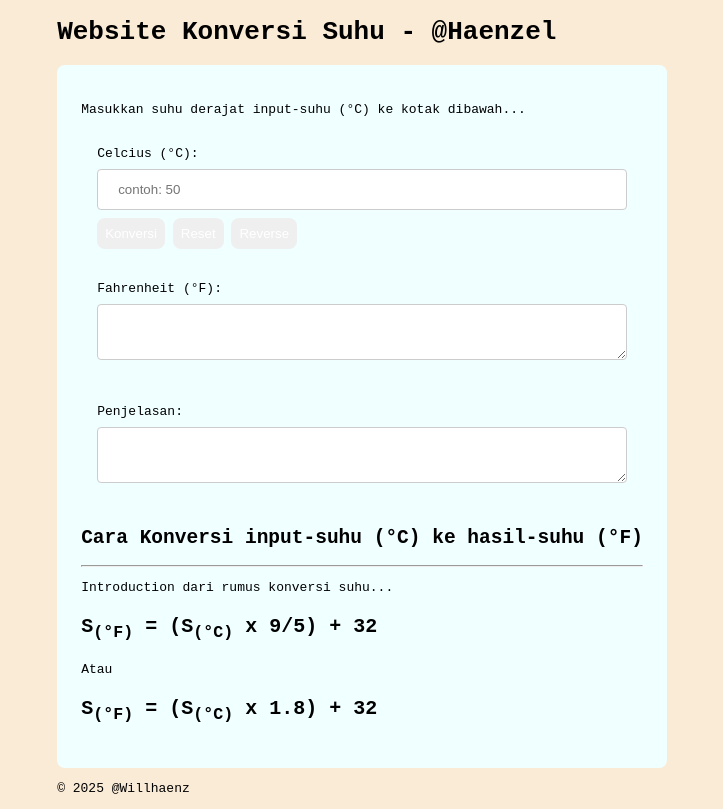
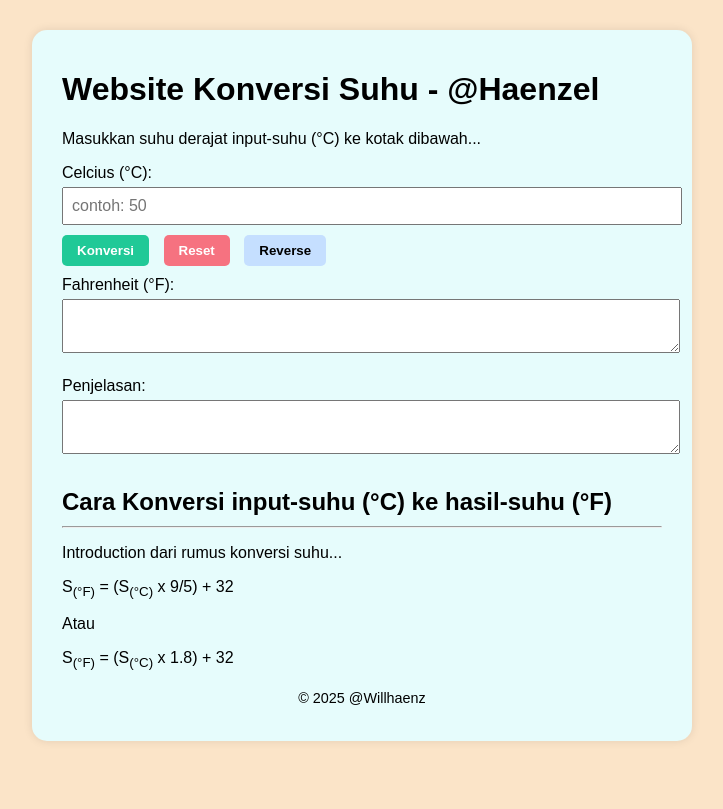
Before and after one commit to Willhaenz/Mini-Project-RevoU, a plain HTML site: page index.html in a window 1280 px wide. Shown: the whole page, without its empty margins (278-1001 px from the left). Drawn offline with Linux system fonts and the light colour scheme.

Commit message:
Update style.css

```diff
--- a/css/style.css
+++ b/css/style.css
@@ -1,54 +1,72 @@
 body {
-    justify-items: center;
-    background-color: antiquewhite;
-    font-family: monospace;
+  font-family: 'comic sans', sans-serif;
+  background-color: #fbe4c8;
+  margin: 0;
+  padding: 0;
 }
 
-main {
-    padding: 24px;
-    border-radius: 8px;
-    background-color: azure;
+.container {
+  max-width: 600px;
+  background-color: #e6fcfc;
+  margin: 30px auto;
+  padding: 20px 30px;
+  border-radius: 15px;
+  box-shadow: 0 0 10px rgba(0,0,0,0.1);
 }
 
-input[type=number],
-textarea {
-    width: 100%;
-    padding: 12px 20px;
-    margin: 8px 0;
-    display: inline-block;
-    border: 1px solid #ccc;
-    border-radius: 4px;
-    box-sizing: border-box;
+h2 {
+  margin-bottom: 10px;
 }
 
-button {
-    border: 0px;
-    padding: 8px;
-    color: white;
-    border-radius: 8px;
-    cursor: pointer;
+label {
+  display: block;
+  margin: 10px 0 5px;
 }
 
-.rumus-content {
-    font-size: 20px;
-    font-weight: bold;
+input, textarea {
+  width: 100%;
+  padding: 8px;
+  margin-bottom: 10px;
+  font-size: 1em;
+}
+output, textarea{
+    font-family: sans-serif;
+}
+button {
+  padding: 8px 15px;
+  margin-right: 10px;
+  border: none;
+  border-radius: 5px;
+  font-weight: bold;
+  cursor: pointer;
 }
 
-/* Global Usage */
-.padding-medium {
-    padding: 16px;
+.konversi-btn {
+  background-color: #20c997;
+  color: white;
 }
 
-.bg-lightseagreen {
-    background-color: lightseagreen;
+.reset-btn {
+  background-color: #f67280;
+  color: white;
 }
 
-.bg-lightcoral {
-    background-color: lightcoral;
+.reverse-btn {
+  background-color: #c5dfff;
 }
 
-.bg-lightblue {
-    background-color: lightblue;
+.rumus {
+  margin-top: 20px;
+  border-top: 1px solid #000;
+  padding-top: 10px;
 }
 
-/* Global Usage */
+.rumus p {
+  margin: 5px 0;
+}
+
+footer {
+  text-align: center;
+  margin-top: 20px;
+  font-size: 0.9em;
+}
```
